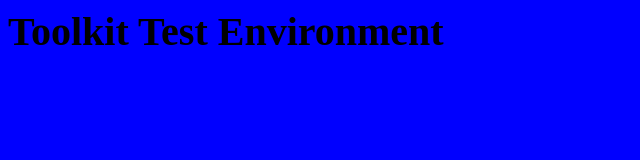
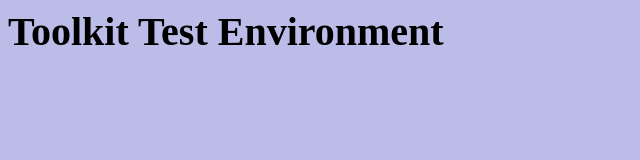
Before and after one commit to jsabol/toolkit-example, a website: page src/index.html in a window 1280 px wide. Shown: the whole page, without its empty margins (0-640 px from the left). Drawn offline with nearby package versions, Linux system fonts and the light colour scheme; files that its build step writes are made by us from their sources.

Commit message:
Change to light blue

```diff
--- a/src/_colors.scss
+++ b/src/_colors.scss
@@ -1,2 +1,2 @@
-$color-blue: #0000ff;
+$color-blue: #bcbce8;
 $font-size: 40px;
```
